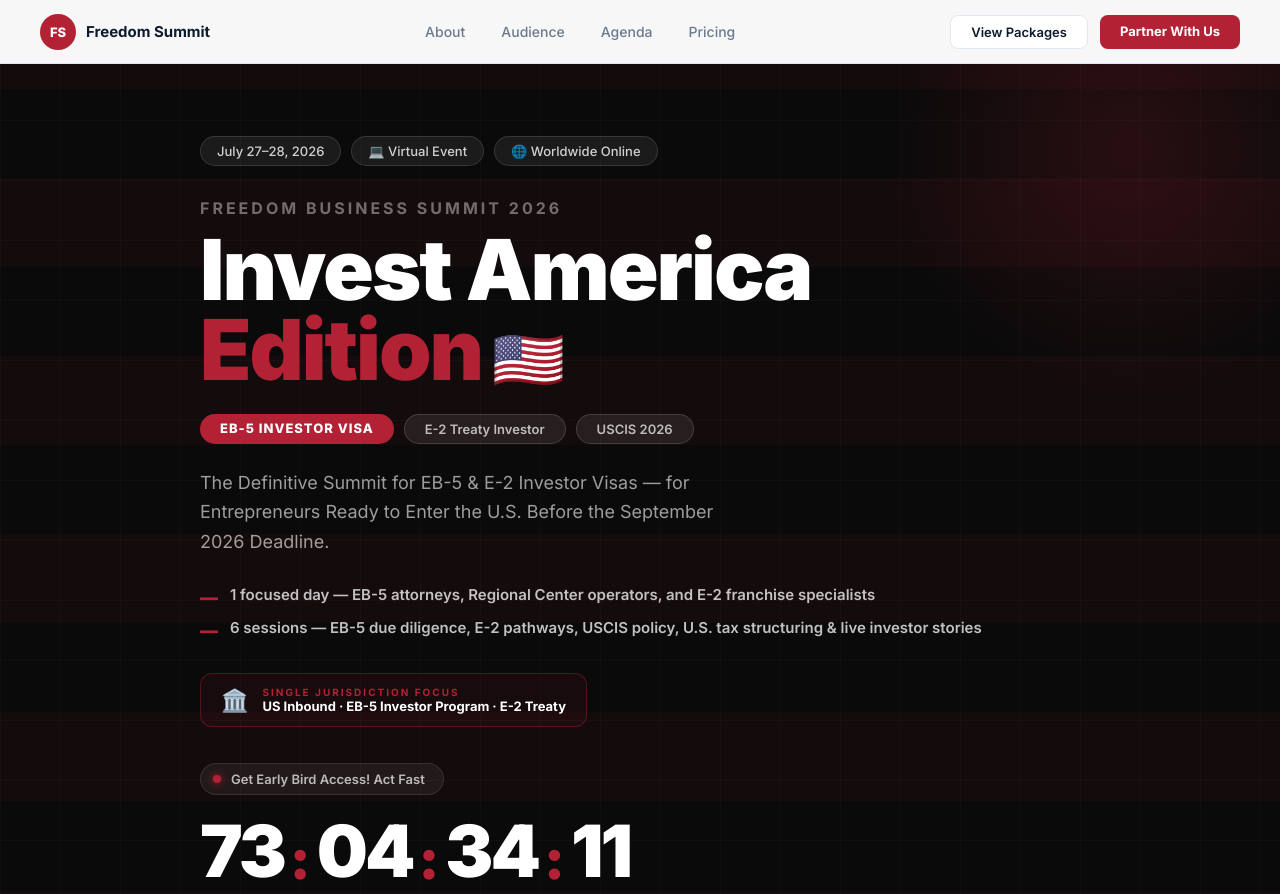
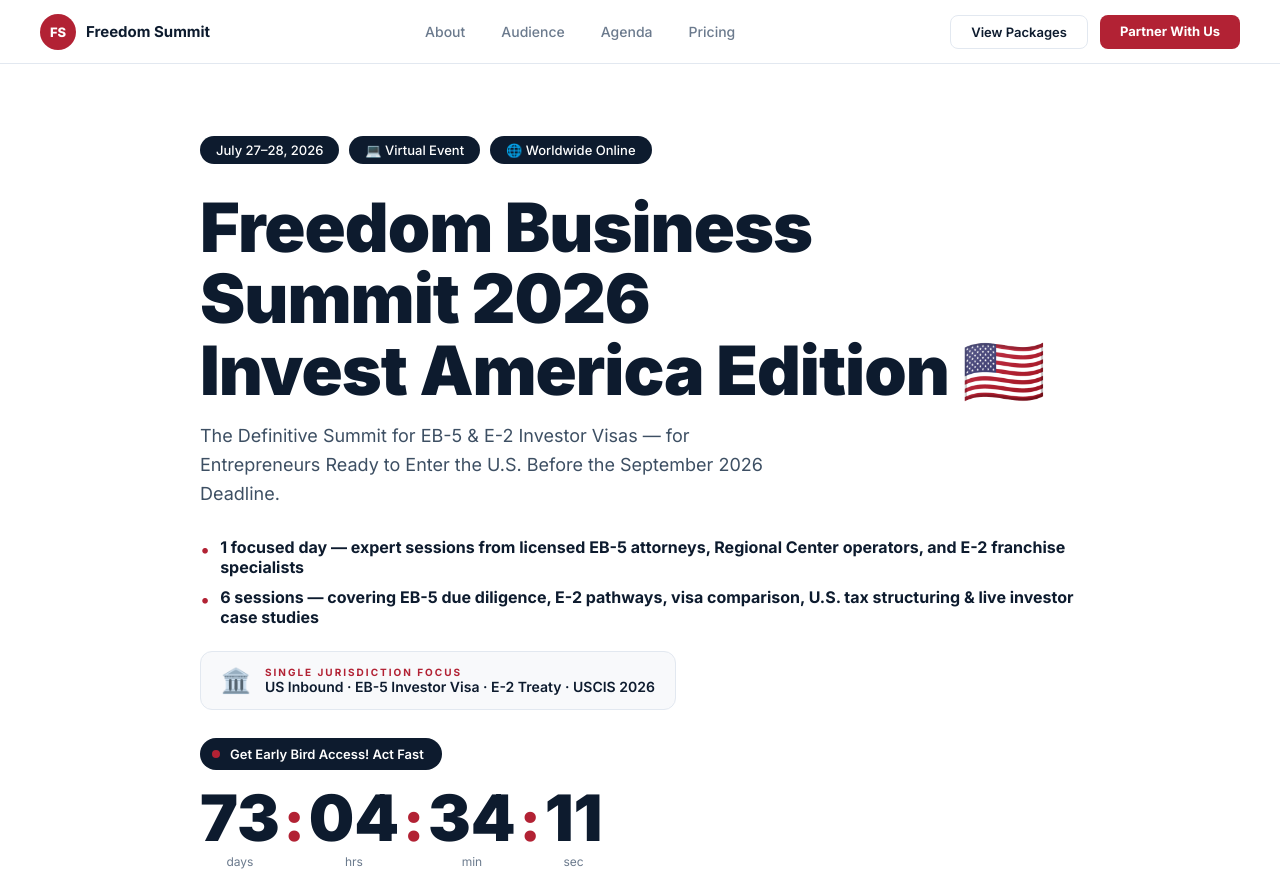
Before and after one commit to freedombusinesssummit-stack/eb5us, a Next.js app: page / in a window 1280 px wide. Shown: the top 894 px of the page. Built offline with nearby package versions, Linux system fonts and the light colour scheme.

Commit message:
Hero: white bg restored, red accents only (countdown colons, bullets, badge label, CTA button)

```diff
--- a/app/InvestAmericaSummit.tsx
+++ b/app/InvestAmericaSummit.tsx
@@ -82,103 +82,66 @@
 function Hero() {
   const t = useCountdown("2026-07-27T11:00:00-04:00");
   return (
-    <section style={{ background: C.heroBlack, position: "relative", overflow: "hidden", paddingTop: 64 }}>
-      {/* American flag stripes - subtle background */}
-      <div style={{ position: "absolute", inset: 0, pointerEvents: "none" }}>
-        {[...Array(13)].map((_, i) => (
-          <div key={i} style={{
-            position: "absolute", left: 0, right: 0,
-            top: `${(i / 13) * 100}%`,
-            height: `${100 / 13}%`,
-            background: i % 2 === 0 ? "rgba(178,34,52,0.06)" : "transparent",
-          }} />
-        ))}
-        {/* Red glow top right */}
-        <div style={{ position: "absolute", top: -100, right: -100, width: 500, height: 500, borderRadius: "50%", background: "radial-gradient(circle, rgba(178,34,52,0.18) 0%, transparent 70%)", pointerEvents: "none" }} />
-        {/* Subtle grid */}
-        <div style={{ position: "absolute", inset: 0, backgroundImage: "linear-gradient(rgba(255,255,255,0.02) 1px, transparent 1px), linear-gradient(90deg, rgba(255,255,255,0.02) 1px, transparent 1px)", backgroundSize: "60px 60px" }} />
-      </div>
-
-      <div style={{ maxWidth: 960, margin: "0 auto", padding: "72px 40px 80px", position: "relative" }}>
-        {/* Pills */}
-        <div style={{ display: "flex", gap: 10, marginBottom: 32, flexWrap: "wrap" }}>
-          {["July 27–28, 2026", "💻 Virtual Event", "🌐 Worldwide Online"].map(l => (
-            <span key={l} style={{ display: "inline-flex", alignItems: "center", background: "rgba(255,255,255,0.07)", border: "1px solid rgba(255,255,255,0.12)", color: "rgba(255,255,255,0.8)", padding: "6px 16px", borderRadius: 999, fontSize: 13, fontWeight: 500 }}>{l}</span>
-          ))}
+    <section style={{ background: C.bg, paddingTop: 64, borderBottom: `1px solid ${C.border}` }}>
+      <div style={{ maxWidth: 960, margin: "0 auto", padding: "72px 40px 64px" }}>
+        <div style={{ display: "flex", gap: 10, marginBottom: 28, flexWrap: "wrap" }}>
+          <Pill dark>July 27–28, 2026</Pill>
+          <Pill dark>💻 Virtual Event</Pill>
+          <Pill dark>🌐 Worldwide Online</Pill>
         </div>
 
-        {/* Main heading */}
-        <div style={{ marginBottom: 8 }}>
-          <div style={{ fontSize: "clamp(14px, 1.5vw, 16px)", fontWeight: 700, letterSpacing: 3, textTransform: "uppercase", color: "rgba(255,255,255,0.4)", marginBottom: 12 }}>
-            Freedom Business Summit 2026
-          </div>
-          <h1 style={{ fontSize: "clamp(44px, 7vw, 84px)", fontWeight: 900, lineHeight: 0.95, color: "#fff", letterSpacing: -2, marginBottom: 0 }}>
-            Invest America<br />
-            <span style={{ color: C.heroRed }}>Edition</span>
-            <span style={{ fontSize: "0.7em" }}> 🇺🇸</span>
-          </h1>
-        </div>
+        <h1 style={{ fontSize: "clamp(38px, 5.5vw, 68px)", fontWeight: 900, lineHeight: 1.05, color: C.text, marginBottom: 16, letterSpacing: -1 }}>
+          Freedom Business Summit 2026<br />
+          Invest America Edition 🇺🇸
+        </h1>
 
-        {/* EB-5 badge - bold red pill */}
-        <div style={{ display: "flex", gap: 10, margin: "24px 0", flexWrap: "wrap" }}>
-          <span style={{ background: C.heroRed, color: "#fff", padding: "6px 20px", borderRadius: 999, fontSize: 13, fontWeight: 800, letterSpacing: 1, textTransform: "uppercase" }}>EB-5 Investor Visa</span>
-          <span style={{ background: "rgba(255,255,255,0.08)", border: "1px solid rgba(255,255,255,0.15)", color: "rgba(255,255,255,0.7)", padding: "6px 20px", borderRadius: 999, fontSize: 13, fontWeight: 600 }}>E-2 Treaty Investor</span>
-          <span style={{ background: "rgba(255,255,255,0.08)", border: "1px solid rgba(255,255,255,0.15)", color: "rgba(255,255,255,0.7)", padding: "6px 20px", borderRadius: 999, fontSize: 13, fontWeight: 600 }}>USCIS 2026</span>
-        </div>
-
-        <p style={{ fontSize: 18, color: "rgba(255,255,255,0.6)", marginBottom: 28, maxWidth: 560, lineHeight: 1.65 }}>
+        <p style={{ fontSize: 18, color: C.textMid, marginBottom: 28, maxWidth: 580, lineHeight: 1.6 }}>
           The Definitive Summit for EB-5 & E-2 Investor Visas — for Entrepreneurs Ready to Enter the U.S. Before the September 2026 Deadline.
         </p>
 
-        <div style={{ marginBottom: 32 }}>
+        <div style={{ marginBottom: 24 }}>
           {[
-            "1 focused day — EB-5 attorneys, Regional Center operators, and E-2 franchise specialists",
-            "6 sessions — EB-5 due diligence, E-2 pathways, USCIS policy, U.S. tax structuring & live investor stories",
+            "1 focused day — expert sessions from licensed EB-5 attorneys, Regional Center operators, and E-2 franchise specialists",
+            "6 sessions — covering EB-5 due diligence, E-2 pathways, visa comparison, U.S. tax structuring & live investor case studies",
           ].map((txt, i) => (
-            <div key={i} style={{ display: "flex", gap: 12, marginBottom: 10, alignItems: "flex-start" }}>
-              <span style={{ color: C.heroRed, fontSize: 18, marginTop: 2, flexShrink: 0, fontWeight: 900 }}>—</span>
-              <span style={{ fontSize: 15, fontWeight: 600, color: "rgba(255,255,255,0.75)" }}>{txt}</span>
+            <div key={i} style={{ display: "flex", gap: 10, marginBottom: 10, alignItems: "flex-start" }}>
+              <span style={{ color: C.heroRed, fontSize: 18, marginTop: 2, flexShrink: 0 }}>•</span>
+              <span style={{ fontSize: 16, fontWeight: 700, color: C.text }}>{txt}</span>
             </div>
           ))}
         </div>
 
-        {/* Program focus badge */}
-        <div style={{ display: "inline-flex", alignItems: "center", gap: 14, border: "1px solid rgba(178,34,52,0.4)", borderRadius: 12, padding: "12px 20px", marginBottom: 36, background: "rgba(178,34,52,0.08)" }}>
-          <div style={{ fontSize: 22 }}>🏛️</div>
+        <div style={{ display: "inline-flex", alignItems: "center", gap: 14, border: `1px solid ${C.border}`, borderRadius: 12, padding: "14px 20px", marginBottom: 28, background: C.bgSoft }}>
+          <div style={{ fontSize: 24 }}>🏛️</div>
           <div>
             <div style={{ fontSize: 10, fontWeight: 700, letterSpacing: 2, color: C.heroRed, textTransform: "uppercase" }}>Single Jurisdiction Focus</div>
-            <div style={{ fontSize: 13, fontWeight: 700, color: "#fff" }}>US Inbound · EB-5 Investor Program · E-2 Treaty</div>
+            <div style={{ fontSize: 14, fontWeight: 600, color: C.text }}>US Inbound · EB-5 Investor Visa · E-2 Treaty · USCIS 2026</div>
           </div>
         </div>
 
-        {/* Countdown */}
-        <div style={{ marginBottom: 40 }}>
-          <div style={{ display: "inline-flex", alignItems: "center", gap: 10, background: "rgba(255,255,255,0.06)", border: "1px solid rgba(255,255,255,0.1)", borderRadius: 999, padding: "7px 18px 7px 12px", marginBottom: 20 }}>
-            <span style={{ width: 8, height: 8, borderRadius: "50%", background: C.heroRed, display: "inline-block", boxShadow: `0 0 8px ${C.heroRed}` }} />
-            <span style={{ color: "rgba(255,255,255,0.7)", fontSize: 13, fontWeight: 600 }}>Get Early Bird Access! Act Fast</span>
+        <div style={{ marginBottom: 36 }}>
+          <div style={{ display: "inline-flex", alignItems: "center", gap: 10, background: C.navy, borderRadius: 999, padding: "8px 18px 8px 12px", marginBottom: 16 }}>
+            <span style={{ width: 8, height: 8, borderRadius: "50%", background: C.heroRed, display: "inline-block" }} />
+            <span style={{ color: "#fff", fontSize: 13, fontWeight: 600 }}>Get Early Bird Access! Act Fast</span>
           </div>
           <div style={{ display: "flex", alignItems: "flex-end", gap: 2 }}>
             {[{ val: t.d, label: "days" }, { val: t.h, label: "hrs" }, { val: t.m, label: "min" }, { val: t.s, label: "sec" }].map(({ val, label }, i) => (
               <div key={label} style={{ display: "flex", alignItems: "flex-end", gap: 2 }}>
-                {i > 0 && <span style={{ fontSize: 56, fontWeight: 900, color: C.heroRed, lineHeight: 1, margin: "0 4px 20px" }}>:</span>}
+                {i > 0 && <span style={{ fontSize: 56, fontWeight: 900, color: C.heroRed, lineHeight: 1, margin: "0 2px 20px" }}>:</span>}
                 <div style={{ textAlign: "center" }}>
-                  <div style={{ fontSize: 72, fontWeight: 900, color: "#fff", lineHeight: 1, letterSpacing: -3 }}>{String(val).padStart(2, "0")}</div>
-                  <div style={{ fontSize: 11, color: "rgba(255,255,255,0.35)", marginTop: 6, letterSpacing: 1, textTransform: "uppercase" }}>{label}</div>
+                  <div style={{ fontSize: 64, fontWeight: 900, color: C.text, lineHeight: 1 }}>{String(val).padStart(2, "0")}</div>
+                  <div style={{ fontSize: 12, color: C.textGray, marginTop: 4 }}>{label}</div>
                 </div>
               </div>
             ))}
           </div>
         </div>
 
-        {/* CTAs */}
         <div style={{ display: "flex", gap: 14, flexWrap: "wrap" }}>
-          <a href="mailto:denis@fsummit.net" style={{ background: C.heroRed, color: "#fff", padding: "15px 36px", borderRadius: 10, fontSize: 15, fontWeight: 700, textDecoration: "none", letterSpacing: 0.3 }}>Partner With Us →</a>
-          <a href="#pricing" style={{ border: "1.5px solid rgba(255,255,255,0.2)", background: "transparent", color: "#fff", padding: "15px 32px", borderRadius: 10, fontSize: 15, fontWeight: 600, textDecoration: "none" }}>View Packages</a>
+          <a href="mailto:denis@fsummit.net" style={{ background: C.heroRed, color: "#fff", padding: "14px 32px", borderRadius: 10, fontSize: 15, fontWeight: 700, textDecoration: "none" }}>Partner With Us →</a>
+          <a href="#pricing" style={{ border: `1.5px solid ${C.border}`, background: C.bg, color: C.text, padding: "14px 32px", borderRadius: 10, fontSize: 15, fontWeight: 600, textDecoration: "none" }}>View Packages</a>
         </div>
       </div>
-
-      {/* Bottom fade to white */}
-      <div style={{ height: 80, background: "linear-gradient(to bottom, transparent, #fff)" }} />
     </section>
   );
 }
```
